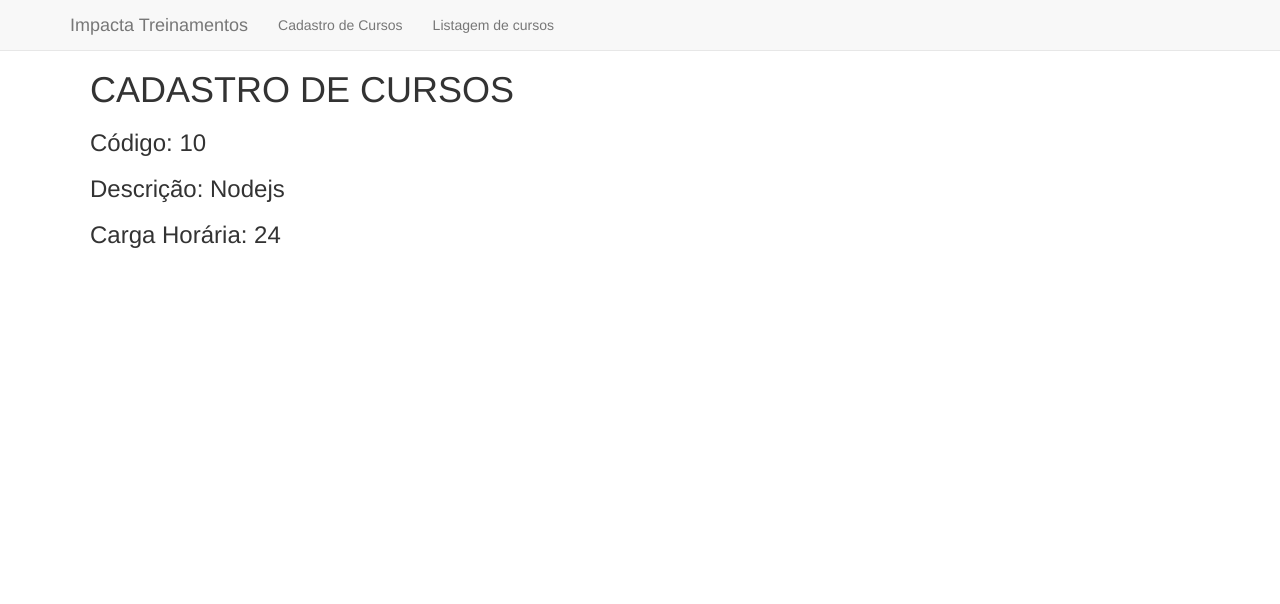
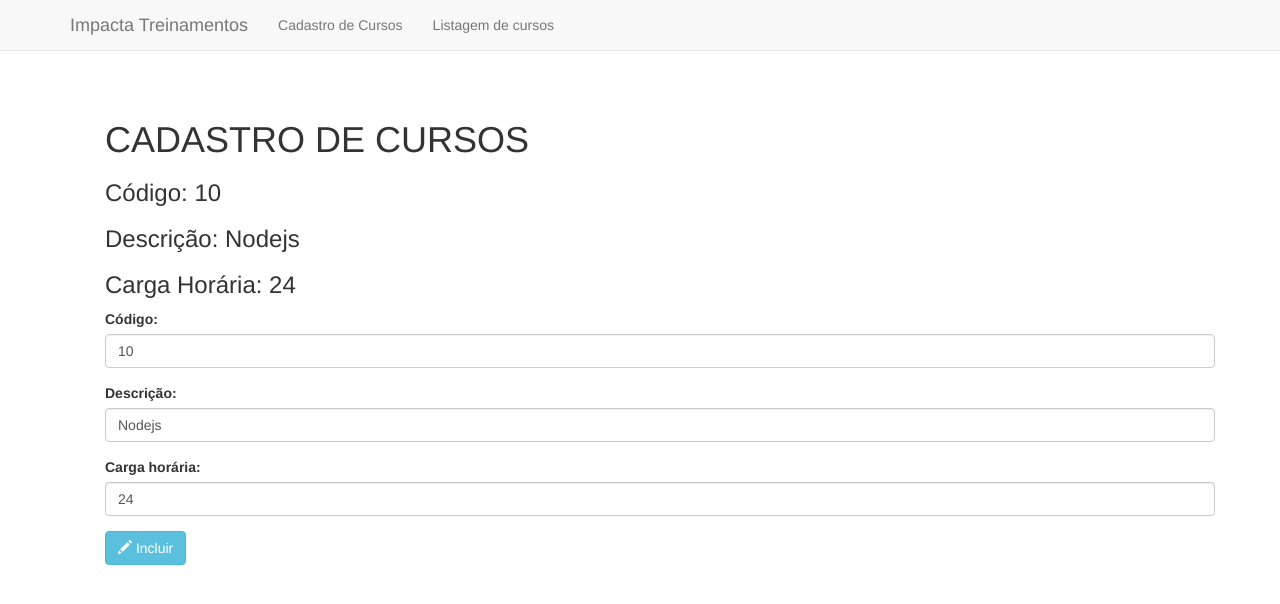
Before and after one commit to Almeida92/Curso_Mean, an Angular app in the folder app-angular4/: page /cadastro in a window 1280 px wide. Shown: the top 604 px of the page. Built offline with nearby package versions, Linux system fonts and the light colour scheme.

Commit message:
Criando Formulário

```diff
--- a/app-angular4/src/app/cadastro/cadastro.component.ts
+++ b/app-angular4/src/app/cadastro/cadastro.component.ts
@@ -2,14 +2,7 @@ import { Component } from '@angular/core';
 import { ICurso } from '../classes/interface.curso';
 
 @Component({
-    template: `
-        <div class="container margem">
-            <h1> CADASTRO DE CURSOS</h1>
-            <h3>Código: {{ curso.codigo }}</h3>
-            <h3>Descrição: {{ curso.descricao }}</h3>
-            <h3>Carga Horária: {{ curso.ch }}</h3>
-        </div>
-    `
+    templateUrl: './views/cadastro.component.html'
 })
 export class CadastroComponent {
     // simulação: definindo apenas um curso
--- /dev/null
+++ b/app-angular4/src/app/cadastro/views/cadastro.component.html
@@ -0,0 +1,29 @@
+<div class="container margem">
+    <div class="container margem">
+        <h1> CADASTRO DE CURSOS</h1>
+        <h3>Código: {{ curso.codigo }}</h3>
+        <h3>Descrição: {{ curso.descricao }}</h3>
+        <h3>Carga Horária: {{ curso.ch }}</h3>
+    </div>
+
+    <div class="col-md-12">
+        <div class="form-group">
+            <label for="codigo">Código:</label>
+            <input type="text" value="{{ curso.codigo }}" class="form-control" id="codigo" name="codigo">
+        </div>
+        <div class="form-group">
+            <label for="descricao">Descrição:</label>
+            <input type="text" value="{{ curso.descricao }}" class="form-control" id="descricao" name="descricao">
+        </div>
+        <div class="form-group">
+            <label for="ch">Carga horária:</label>
+            <input type="number" value="{{ curso.ch }}" class="form-control" id="ch" name="ch">
+        </div>
+        <div class="form-group">
+            <button type="button" class="btn btn-info">
+                <span class="glyphicon glyphicon-pencil"></span>
+                Incluir
+            </button>
+        </div>
+    </div>
+</div>
```
Also changed, not shown: 1 other file (tests, documents, lock files or other folders).
